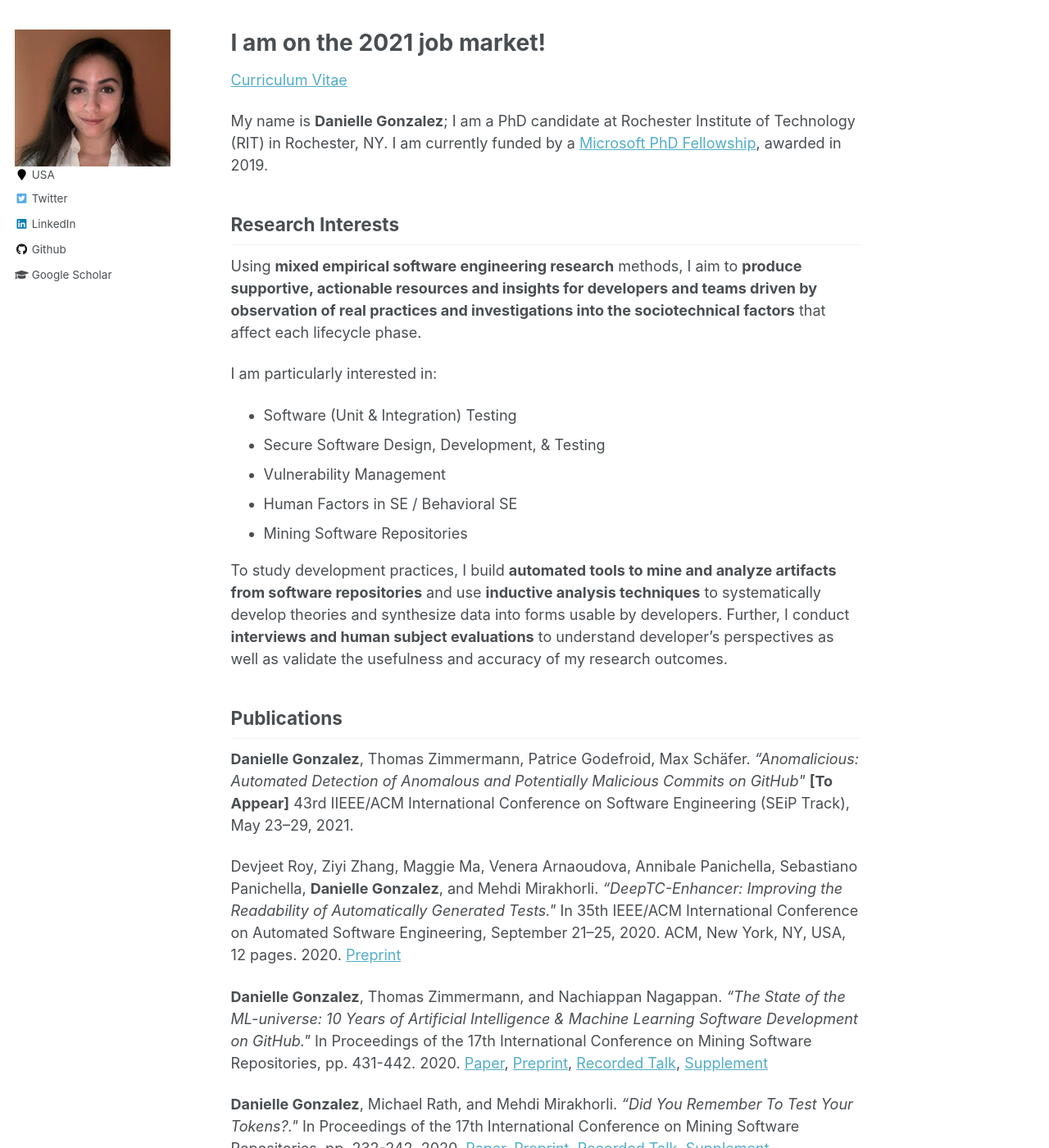
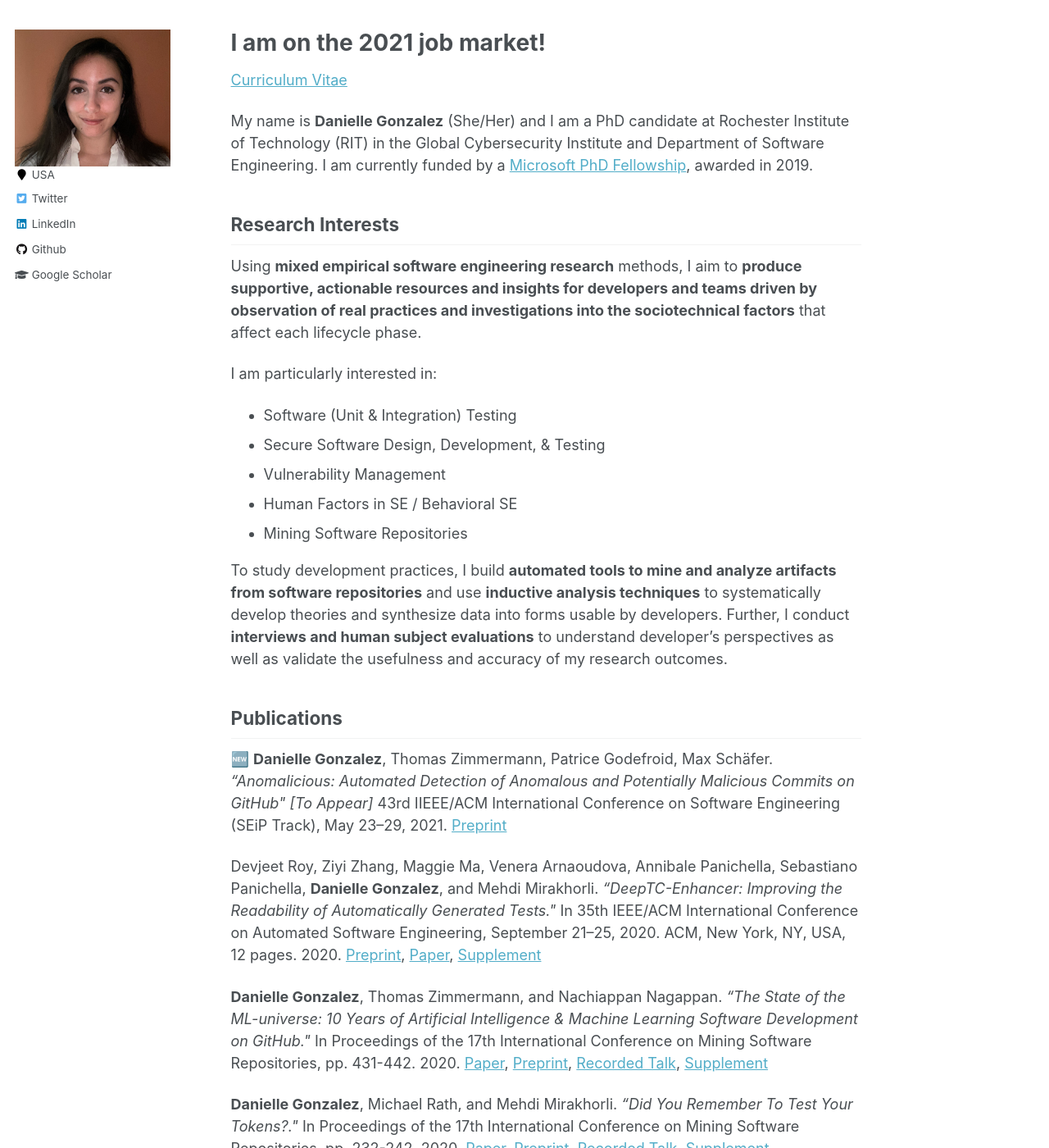
Before and after one commit to DanielleGonzalez/DanielleGonzalez.github.io, a Jekyll site: the page built from _pages/about.md, in a window 1280 px wide and 1400 px high. Shown: the whole window at 82% size. Built offline with Jekyll 4.4.1, drawn with Linux system fonts in a browser that asks for light colours; emoji names are drawn with the system emoji font.

```diff
--- a/Gemfile
+++ b/Gemfile
@@ -10,6 +10,7 @@ source "https://rubygems.org"
 # Happy Jekylling!
 
 gem "github-pages", group: :jekyll_plugins
+gem "jemoji"
 
 # If you want to use Jekyll native, uncomment the line below.
 # To upgrade, run `bundle update`.
@@ -25,3 +26,5 @@ group :jekyll_plugins do
   gem 'jekyll-sitemap'
   gem 'hawkins'
 end
+
+gem "webrick", "~> 1.7"
--- a/_config.yml
+++ b/_config.yml
@@ -265,6 +265,7 @@ plugins:
   - jekyll-gist
   - jekyll-feed
   - jekyll-redirect-from
+  - jemoji
 # mimic GitHub Pages with --safe
 whitelist:
   - jekyll-paginate
--- a/_pages/about.md
+++ b/_pages/about.md
@@ -12,7 +12,7 @@ redirect_from:
 
 [Curriculum Vitae](files/DanielleGonzalez_Feb2021_CV.pdf){:target="_blank"}
 
-My name is **Danielle Gonzalez**; I am a PhD candidate at Rochester Institute of Technology (RIT) in Rochester, NY. I am currently funded by a [Microsoft PhD Fellowship](https://www.rit.edu/news/graduate-student-receives-prestigious-microsoft-fellowship){:target="_blank"}, awarded in 2019.
+My name is **Danielle Gonzalez** (She/Her) and I am a PhD candidate at Rochester Institute of Technology (RIT) in the Global Cybersecurity Institute and Department of Software Engineering. I am currently funded by a [Microsoft PhD Fellowship](https://www.rit.edu/news/graduate-student-receives-prestigious-microsoft-fellowship){:target="_blank"}, awarded in 2019.
 
 ## Research Interests
 Using **mixed empirical software engineering research** methods, I aim to **produce supportive, actionable resources and insights for developers and teams driven by observation of real practices and investigations into the sociotechnical factors** that affect each lifecycle phase.
@@ -26,17 +26,17 @@ I am particularly interested in:
 
 To study development practices, I build **automated tools to mine and analyze artifacts from software repositories** and use **inductive analysis techniques** to systematically develop theories and synthesize data into forms usable by developers. Further, I conduct **interviews and human subject evaluations** to understand developer's perspectives as well as validate the usefulness and accuracy of my research outcomes.
 ## Publications
-**Danielle Gonzalez**, Thomas Zimmermann,
+:new: **Danielle Gonzalez**, Thomas Zimmermann,
 Patrice Godefroid, Max Schäfer. *"Anomalicious: Automated Detection of
-Anomalous and Potentially Malicious Commits on GitHub\"* **[To Appear]** 43rd IIEEE/ACM International Conference on Software
-Engineering (SEiP Track), May 23--29, 2021.
+Anomalous and Potentially Malicious Commits on GitHub\"* *[To Appear]* 43rd IIEEE/ACM International Conference on Software
+Engineering (SEiP Track), May 23--29, 2021. [Preprint](https://conf.researchr.org/details/icse-2021/icse-2021-Software-Engineering-in-Practice/17/Anomalicious-Automated-Detection-of-Anomalous-and-Potentially-Malicious-Commits-on-G){:target="_blank"}
 
 Devjeet Roy, Ziyi Zhang, Maggie Ma, Venera
 Arnaoudova, Annibale Panichella, Sebastiano Panichella, **Danielle
 Gonzalez**, and Mehdi Mirakhorli. *"DeepTC-Enhancer: Improving the
 Readability of Automatically Generated Tests.\"* In 35th IEEE/ACM
 International Conference on Automated Software Engineering, September
-21--25, 2020. ACM, New York, NY, USA, 12 pages. 2020. [Preprint](http://veneraarnaoudova.com/wp-content/uploads/2020/09/2020-ASE-PREPRINT-DeepTC-Enhancer-Improving-the-Readability-of-Automatically-Generated-Tests.pdf){:target="_blank"}
+21--25, 2020. ACM, New York, NY, USA, 12 pages. 2020. [Preprint](http://veneraarnaoudova.com/wp-content/uploads/2020/09/2020-ASE-PREPRINT-DeepTC-Enhancer-Improving-the-Readability-of-Automatically-Generated-Tests.pdf){:target="_blank"}, [Paper](https://ieeexplore.ieee.org/document/9285992){:target="_blank"}, [Supplement](https://github.com/devjeetr/DeepTC-Enhancer-Improving-the-Readability-of-Automatically-Generated-Tests){:target="_blank"}
 
 **Danielle Gonzalez**, Thomas
 Zimmermann, and Nachiappan Nagappan. *"The State of the ML-universe: 10
```
